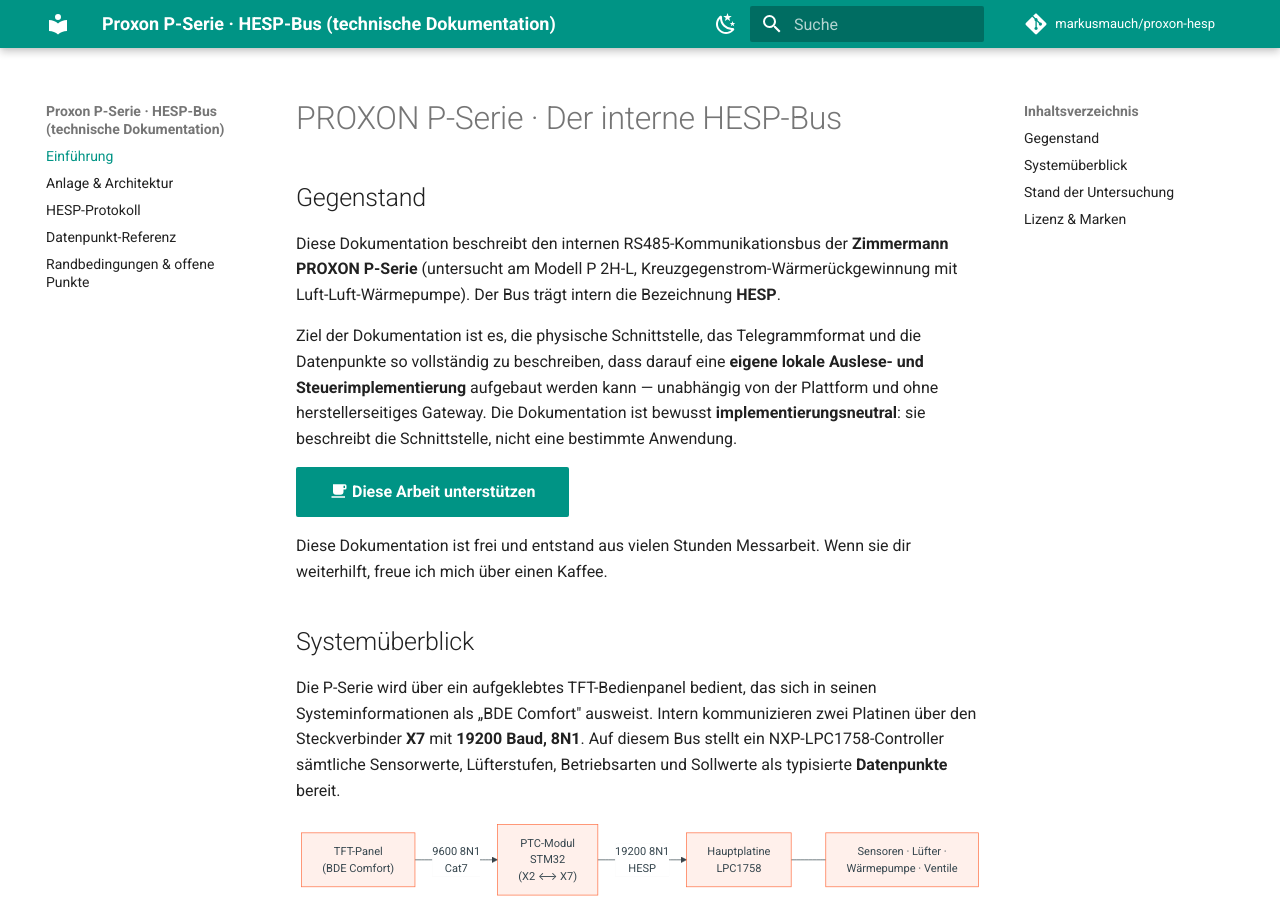
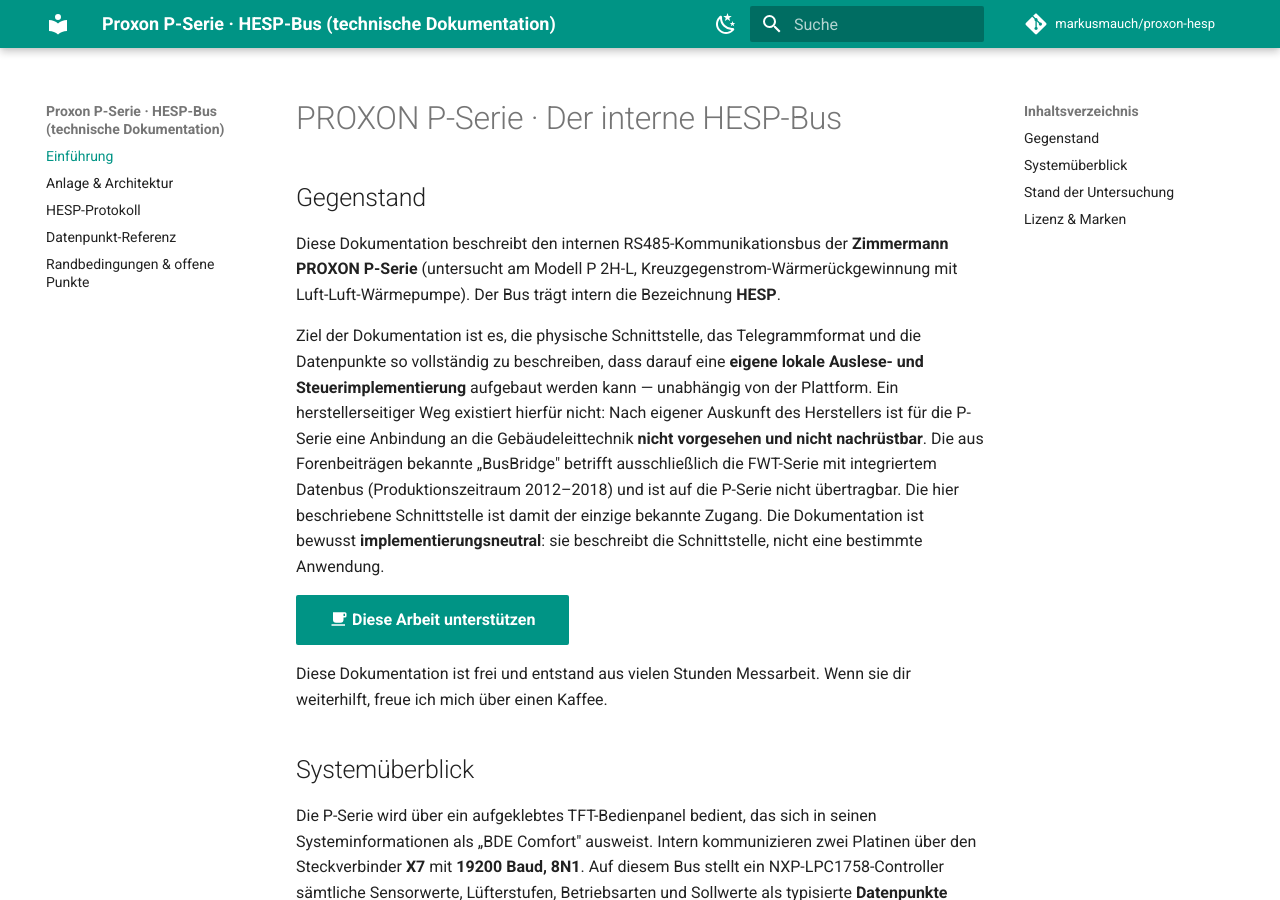
Before and after one commit to markusmauch/proxon-hesp, an MkDocs documentation site: the page built from docs/index.md, in a window 1280 px wide and 900 px high. Built offline with MkDocs 1.6.1 and Material for MkDocs 9.7.7, drawn with Linux system fonts in a browser that asks for light colours; comment, search, counter and statistics services are not loaded.

Commit message:
index: P-Serie hat nach Herstellerauskunft keine vorgesehene/nachruestbare GLT-Anbindung; BusBridge-Abgrenzung (nur FWT-Serie 2012-2018)

```diff
--- a/docs/index.md
+++ b/docs/index.md
@@ -9,8 +9,13 @@ Luft-Luft-Wärmepumpe). Der Bus trägt intern die Bezeichnung **HESP**.
 Ziel der Dokumentation ist es, die physische Schnittstelle, das Telegrammformat und die
 Datenpunkte so vollständig zu beschreiben, dass darauf eine **eigene lokale
 Auslese- und Steuerimplementierung** aufgebaut werden kann — unabhängig von der
-Plattform und ohne herstellerseitiges Gateway. Die Dokumentation ist bewusst
-**implementierungsneutral**: sie beschreibt die Schnittstelle, nicht eine bestimmte Anwendung.
+Plattform. Ein herstellerseitiger Weg existiert hierfür nicht: Nach eigener Auskunft
+des Herstellers ist für die P-Serie eine Anbindung an die Gebäudeleittechnik **nicht
+vorgesehen und nicht nachrüstbar**. Die aus Forenbeiträgen bekannte „BusBridge" betrifft
+ausschließlich die FWT-Serie mit integriertem Datenbus (Produktionszeitraum 2012–2018)
+und ist auf die P-Serie nicht übertragbar. Die hier beschriebene Schnittstelle ist damit
+der einzige bekannte Zugang. Die Dokumentation ist bewusst **implementierungsneutral**:
+sie beschreibt die Schnittstelle, nicht eine bestimmte Anwendung.
 
 [:material-coffee: Diese Arbeit unterstützen](https://buymeacoffee.com/markusmauch){ .md-button .md-button--primary }
 
```
